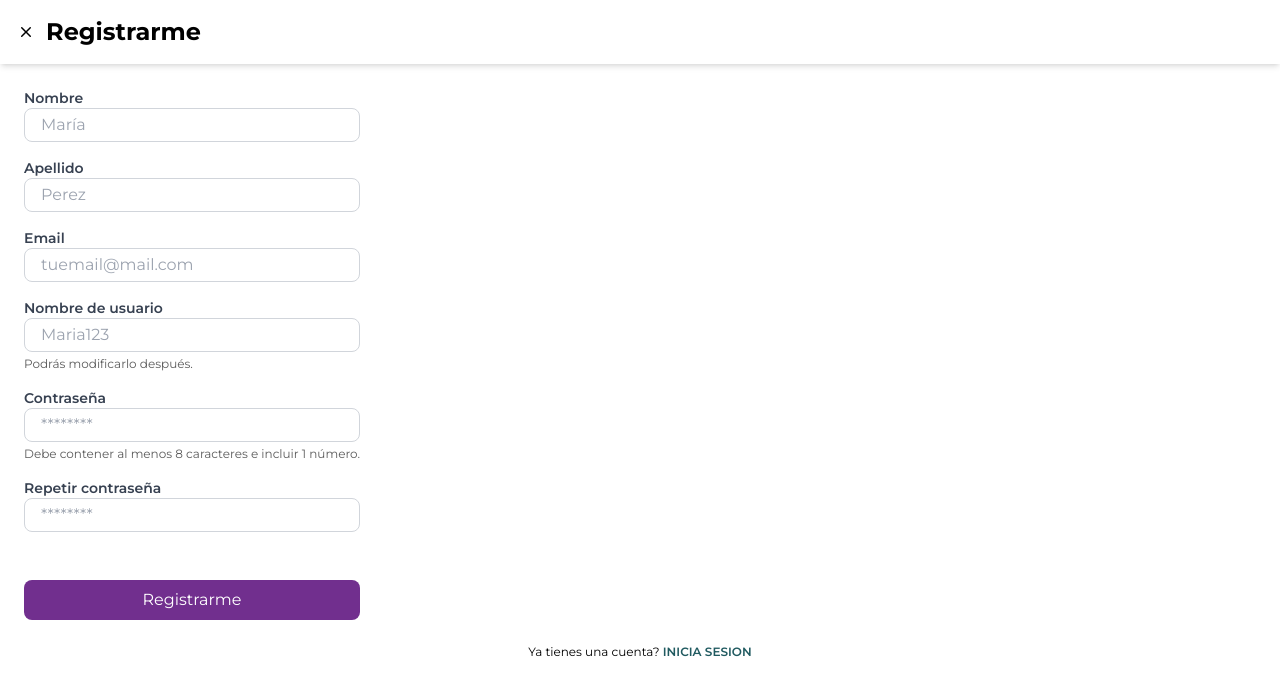
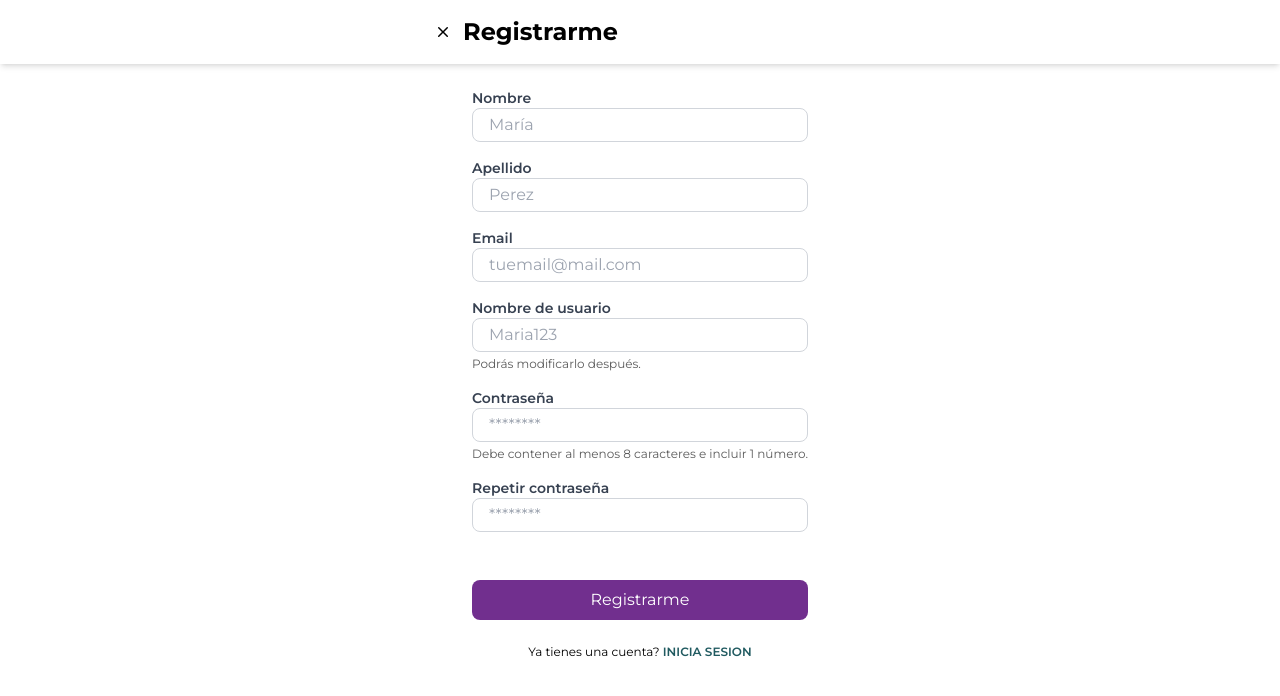
Before and after one commit to No-Country-simulation/c19-22-m-node-react, a React (Vite) app in the folder frontend/: page /register in a window 1280 px wide. Shown: the top 696 px of the page. Built offline with nearby package versions, Linux system fonts and the light colour scheme; a web font is replaced by a local one.

Commit message:
arreglado alineacion

```diff
--- a/frontend/src/components/friendProfile.jsx/FriendProfile.jsx
+++ b/frontend/src/components/friendProfile.jsx/FriendProfile.jsx
@@ -3,6 +3,7 @@ import { useNavigate, useParams } from 'react-router-dom';
 import { PostConTexto } from "../postConTexto/PostConTexto";
 import { urlBase } from "../../constants/urlBase";
 import './friendProfile.css'
+import { PostTextoProfile } from "../postTextoProfile/PostTextoProfile";
 
 
 
@@ -81,7 +82,7 @@ export const FriendProfile = () => {
                     <div key={post.id}>
                         {post.imageUrl?
                         <img onClick={() => handlePostClick(post)} className="w-full h-full aspect-square object-cover object-center" src={post.imageUrl} alt="" />
-                        : <PostConTexto onClick={() => handlePostClick(post)} profile colorSeleccionado={post.backgroundColor} changeAlign={post.fontAlign} fontChange={post.fontFamily} changeSize={post.fontSize} colorSeleccionadoTexto={post.textColor} write={false} valueTextarea={post.content}/>
+                        : <PostTextoProfile onClick={() => handlePostClick(post)} profile colorSeleccionado={post.backgroundColor} changeAlign={post.fontAlign} fontChange={post.fontFamily} changeSize={post.fontSize} colorSeleccionadoTexto={post.textColor} write={false} valueTextarea={post.content}/>
                         }
                     </div>
                 ))}
--- a/frontend/src/components/home/Home.jsx
+++ b/frontend/src/components/home/Home.jsx
@@ -139,7 +139,7 @@ export const Home = () => {
         <section className='Home'>
             {postHome?.map((post) => (
                 <div key={post.id} className="post pb-6">
-                    <div onClick={()=>navigate(`/find/account/${post.userId}`)} className="pic-username py-3 px-4 flex gap-3 items-center">
+                    <div onClick={()=>navigate(`/find/account/${post.userId}`)} className="cursor-pointer pic-username py-3 px-4 flex gap-3 items-center">
                         <div className="pic_circle w-[44px] h-[44px] overflow-hidden rounded-full">
                             <img className="w-full h-full object-cover" src={post.userProfilePic} alt="Round Profile Picture Png, Transparent Png@kindpng.com"/>
                         </div>
--- a/frontend/src/components/postConTexto/PostConTexto.jsx
+++ b/frontend/src/components/postConTexto/PostConTexto.jsx
@@ -29,7 +29,7 @@ export const PostConTexto = ({colorSeleccionado, changeAlign, fontChange, change
         classnameDiv2 = "mx-auto w-full h-full box-border outline-none border-none bg-transparent focus:ring-0 focus:outline-none text-center grid items-center"
     }
     if (homeAndPost){
-        classnameDiv2 = "mx-auto w-full h-full box-border outline-none border-none bg-transparent focus:ring-0 focus:outline-none text-center grid items-center"
+        classnameDiv2 = "mx-auto w-full h-full box-border outline-none border-none bg-transparent focus:ring-0 focus:outline-none grid items-center"
     }
 
 
@@ -37,8 +37,8 @@ export const PostConTexto = ({colorSeleccionado, changeAlign, fontChange, change
     return (
         <div className={classname} style={{backgroundColor: colorSeleccionado}} onClick={onClick}>
                         <div onClick={onClick} className={classnameDiv2} >
-                            {profile || homeAndPost?
-                            <div className={`w-full box-border outline-none border-none bg-transparent focus:ring-0 focus:outline-none overflow-hidden resize-none text-${changeAlign} font-${fontChange} text-${changeSize} `}
+                            {profile /* || homeAndPost */?
+                            <div className={`w-full box-border outline-none border-none bg-transparent focus:ring-0 focus:outline-none overflow-hidden resize-none text-${changeAlign} font-${fontChange} text-${changeSize} text-right`}//ACA FORZÉ EL TEXT RIGHT
                             style={{ color: colorSeleccionadoTexto }}>
                                 {valueTextarea}
                             </div>
--- a/frontend/src/components/postTextoProfile/PostTextoProfile.jsx
+++ b/frontend/src/components/postTextoProfile/PostTextoProfile.jsx
@@ -1,5 +1,3 @@
-
-
 export const PostTextoProfile = ({colorSeleccionado, changeAlign, fontChange, changeSize, colorSeleccionadoTexto, write, valueTextarea, inputRef, setValueTextarea, profile, homeAndPost, onClick=()=>{}, notifications, publishP1, publishP2}) => {
 
 
@@ -13,7 +11,7 @@ export const PostTextoProfile = ({colorSeleccionado, changeAlign, fontChange, ch
 
 
 
-        const classnameDiv2 = "mx-auto w-full h-full box-border outline-none border-none bg-transparent focus:ring-0 focus:outline-none text-center grid items-center"
+    const classnameDiv2 = "mx-auto w-full h-full box-border outline-none border-none bg-transparent focus:ring-0 focus:outline-none grid items-center"
 
 
 
@@ -22,7 +20,7 @@ export const PostTextoProfile = ({colorSeleccionado, changeAlign, fontChange, ch
 return (
     <div className={classname} style={{backgroundColor: colorSeleccionado}} onClick={onClick}>
                     <div onClick={onClick} className={classnameDiv2} >
-                            {profile || homeAndPost?
+                        {profile?
                         <div className={`p-1 w-full box-border outline-none border-none bg-transparent focus:ring-0 focus:outline-none overflow-hidden resize-none text-${changeAlign} font-${fontChange} ${changeSize == 'sm'&& 'text-tercio-xs'} ${changeSize == 'lg'&& 'text-tercio-mediano'} ${changeSize == '2xl'&& 'text-tercio-2xl'}`}
                         style={{ color: colorSeleccionadoTexto }}>
                             {valueTextarea}
--- a/frontend/src/components/publish/Publish.jsx
+++ b/frontend/src/components/publish/Publish.jsx
@@ -465,7 +465,7 @@ export const Publish = () => {
                                 )}
                             {colorSeleccionado && (
                                 <div className="h-full w-full p-2" style={{backgroundColor: colorSeleccionado}}>
-                                    <div  className="h-full overflow-hidden outline-none border-none bg-transparent focus:ring-0 focus:outline-none resize-none text-center grid items-center">
+                                    <div  className="h-full overflow-hidden outline-none border-none bg-transparent focus:ring-0 focus:outline-none resize-none grid items-center">
                                         <textarea
                                                 name=""
                                                 id=""
--- a/frontend/src/components/register/Register.jsx
+++ b/frontend/src/components/register/Register.jsx
@@ -83,12 +83,12 @@ export const Register = () => {
   }
 
   return (
-    <section className="register">
-      <div className="shadow-md p-4 flex items-center gap-2.5">
+    <section className="register flex flex-col justify-center items-center">
+      <div className="shadow-md p-4 flex justify-center items-center gap-2.5 w-full">
         <a href="/login">
           <X/>
         </a>
-        <h2 className=" font-bold text-2xl">Registrarme</h2>
+        <h2 className=" font-bold text-2xl w-full max-w-sm">Registrarme</h2>
       </div>
 
       <form className=" p-6 pt-6 pb-6 rounded-lg w-full max-w-sm">
```
Lines whose indentation alone changed are shown as unchanged.
